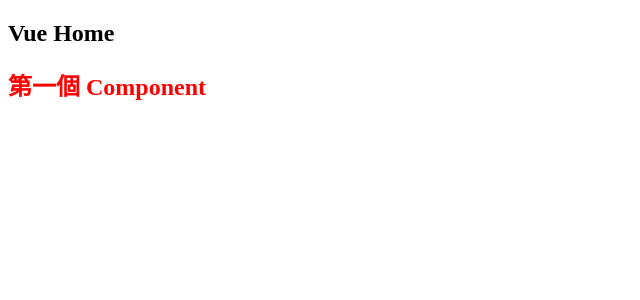
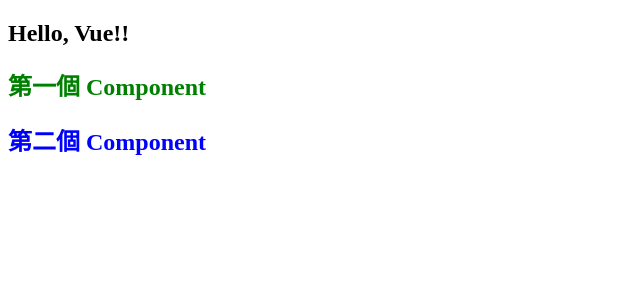
Before and after one commit to HsiaoHungWang/vue-ojtm, a Vue app: page / in a window 1280 px wide. Shown: the top 300 px of the page, without its empty margins (0-640 px from the left). Built offline with nearby package versions, Linux system fonts and the light colour scheme.

Commit message:
使用擴充程式建立Component基本架構

```diff
--- a/src/App.vue
+++ b/src/App.vue
@@ -1,13 +1,15 @@
 <script setup>
 import FirstComponent from './components/FirstComponent.vue';
+import SecondComponent from './components/SecondComponent.vue';
 
 
 
 </script>
 
 <template>
-  <h2>Vue Home</h2>
+  <h2>Hello, Vue!!</h2>
   <FirstComponent />
+  <SecondComponent />
 </template>
 
 <style scoped></style>
--- a/src/components/FirstComponent.vue
+++ b/src/components/FirstComponent.vue
@@ -3,7 +3,7 @@
 </template>
 <style scoped>
 h2 {
-    color: red;
+    color: green;
 }
 </style>
 <script setup>
--- /dev/null
+++ b/src/components/SecondComponent.vue
@@ -0,0 +1,15 @@
+<script setup>
+
+</script>
+
+<template>
+    <div>
+        <h2>第二個 Component</h2>
+    </div>
+</template>
+
+<style lang="css" scoped>
+h2 {
+    color: blue;
+}
+</style>
```
